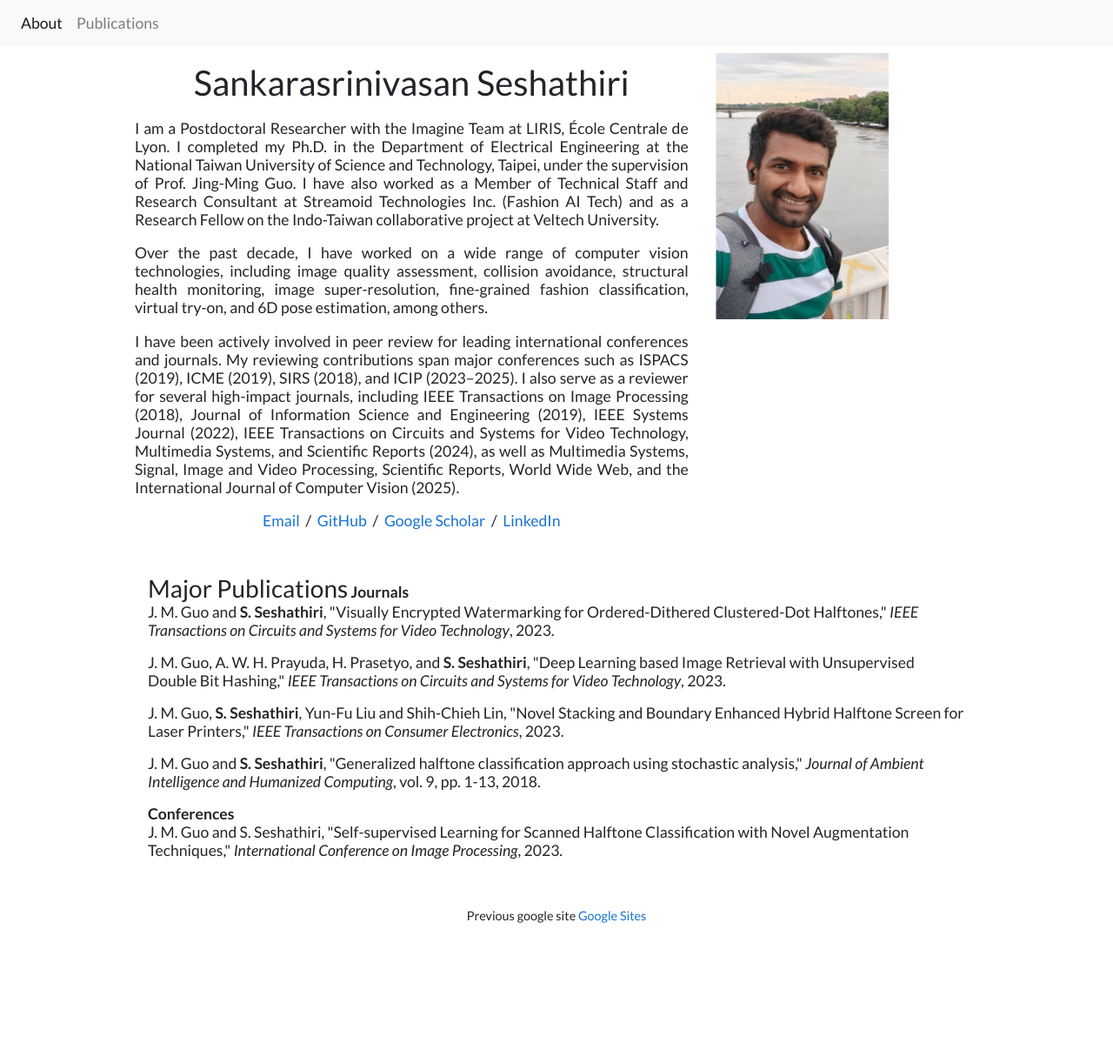
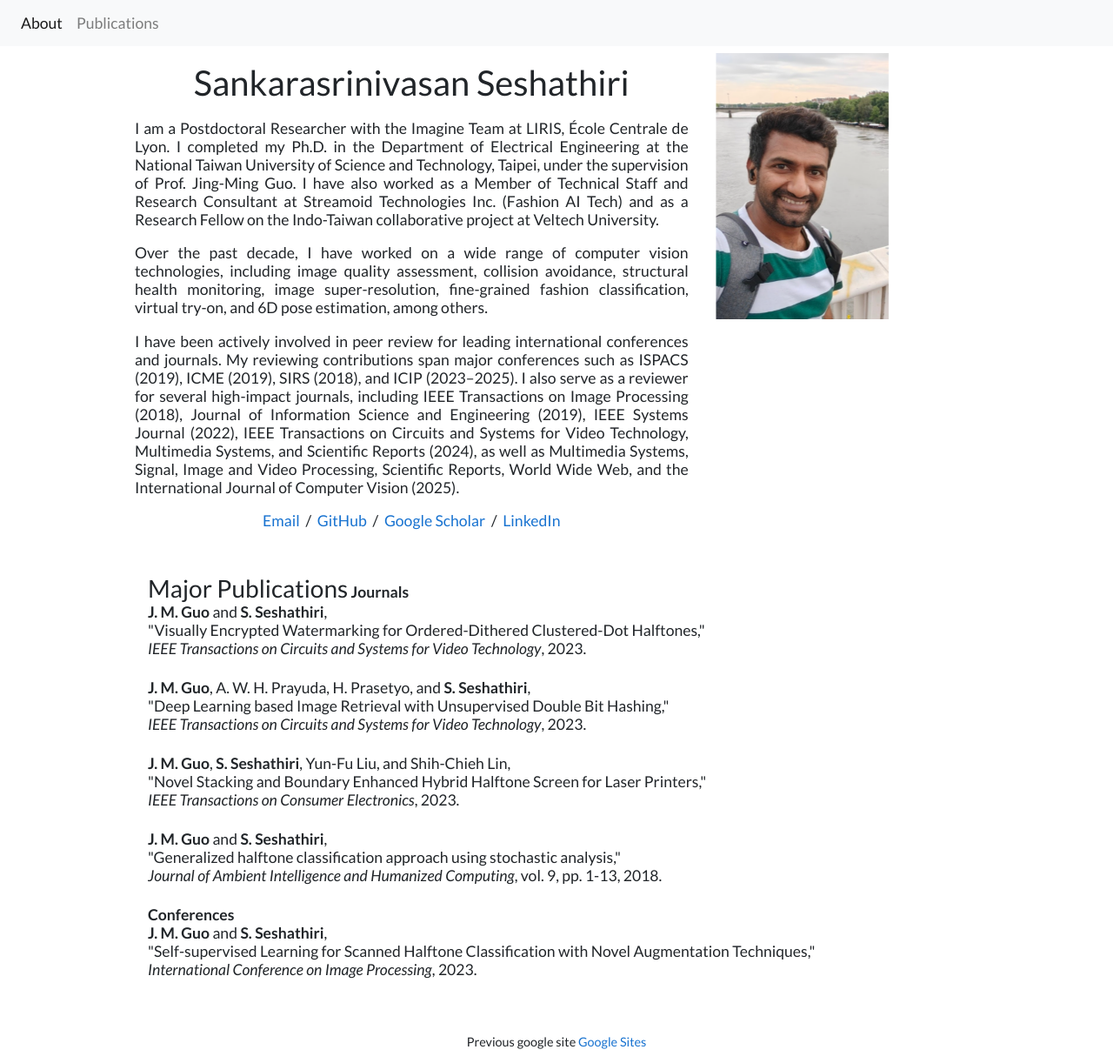
Before and after one commit to SankarSrin/SankarSrin.github.io, a Jekyll site: the page built from index.html, in a window 1280 px wide and 1222 px high. Shown: the whole window at 87% size. Built offline with Jekyll 4.4.1, drawn with Linux system fonts in a browser that asks for light colours.

Commit message:
Update publications.html

```diff
--- a/_includes/publications.html
+++ b/_includes/publications.html
@@ -1,37 +1,38 @@
 <div class="container py-4" id="publications">
-  <h2 class="mb-5">Major Publications</h2> <!-- bigger bottom margin -->
+  <!-- Main heading -->
+  <h2 class="mb-5">Major Publications</h2>
 
   <!-- Journals Section -->
-  <h3 class="mt-4 mb-3">Journals</h3> <!-- top margin to separate from previous section -->
+  <h3 class="mt-4 mb-3">Journals</h3>
   <ul class="list-unstyled">
-    <li class="mb-3">
-      J. M. Guo and <strong>S. Seshathiri</strong>,
-      "Visually Encrypted Watermarking for Ordered-Dithered Clustered-Dot Halftones,"
+    <li class="mb-4">
+      <strong>J. M. Guo</strong> and <strong>S. Seshathiri</strong>,<br>
+      "Visually Encrypted Watermarking for Ordered-Dithered Clustered-Dot Halftones,"<br>
       <em>IEEE Transactions on Circuits and Systems for Video Technology</em>, 2023.
     </li>
-    <li class="mb-3">
-      J. M. Guo, A. W. H. Prayuda, H. Prasetyo, and <strong>S. Seshathiri</strong>,
-      "Deep Learning based Image Retrieval with Unsupervised Double Bit Hashing,"
+    <li class="mb-4">
+      <strong>J. M. Guo</strong>, A. W. H. Prayuda, H. Prasetyo, and <strong>S. Seshathiri</strong>,<br>
+      "Deep Learning based Image Retrieval with Unsupervised Double Bit Hashing,"<br>
       <em>IEEE Transactions on Circuits and Systems for Video Technology</em>, 2023.
     </li>
-    <li class="mb-3">
-      J. M. Guo, <strong>S. Seshathiri</strong>, Yun-Fu Liu and Shih-Chieh Lin,
-      "Novel Stacking and Boundary Enhanced Hybrid Halftone Screen for Laser Printers,"
+    <li class="mb-4">
+      <strong>J. M. Guo</strong>, <strong>S. Seshathiri</strong>, Yun-Fu Liu, and Shih-Chieh Lin,<br>
+      "Novel Stacking and Boundary Enhanced Hybrid Halftone Screen for Laser Printers,"<br>
       <em>IEEE Transactions on Consumer Electronics</em>, 2023.
     </li>
-    <li class="mb-3">
-      J. M. Guo and <strong>S. Seshathiri</strong>,
-      "Generalized halftone classification approach using stochastic analysis,"
+    <li class="mb-4">
+      <strong>J. M. Guo</strong> and <strong>S. Seshathiri</strong>,<br>
+      "Generalized halftone classification approach using stochastic analysis,"<br>
       <em>Journal of Ambient Intelligence and Humanized Computing</em>, vol. 9, pp. 1-13, 2018.
     </li>
   </ul>
 
   <!-- Conferences Section -->
-  <h3 class="mt-5 mb-3">Conferences</h3> <!-- bigger top margin -->
+  <h3 class="mt-5 mb-3">Conferences</h3>
   <ul class="list-unstyled">
-    <li class="mb-3">
-      J. M. Guo and S. Seshathiri,
-      "Self-supervised Learning for Scanned Halftone Classification with Novel Augmentation Techniques,"
+    <li class="mb-4">
+      <strong>J. M. Guo</strong> and <strong>S. Seshathiri</strong>,<br>
+      "Self-supervised Learning for Scanned Halftone Classification with Novel Augmentation Techniques,"<br>
       <em>International Conference on Image Processing</em>, 2023.
     </li>
   </ul>
```
